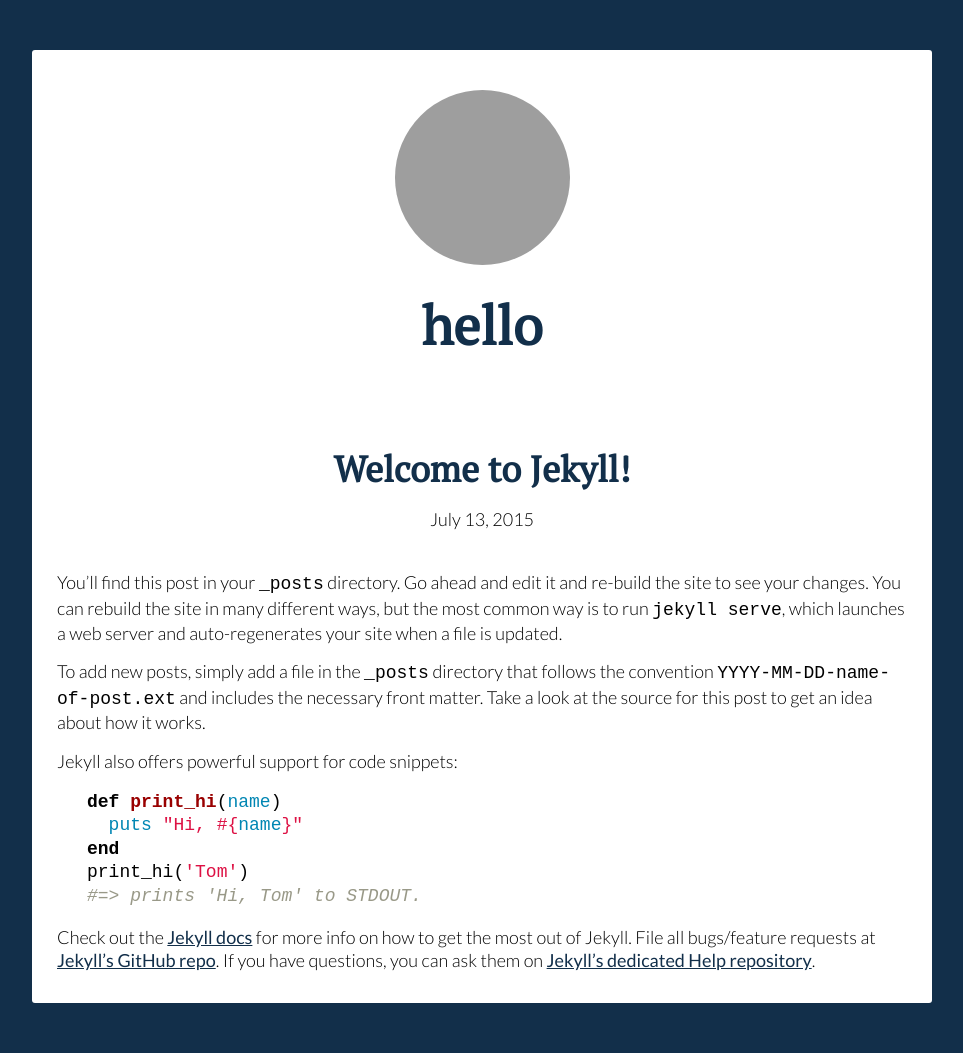
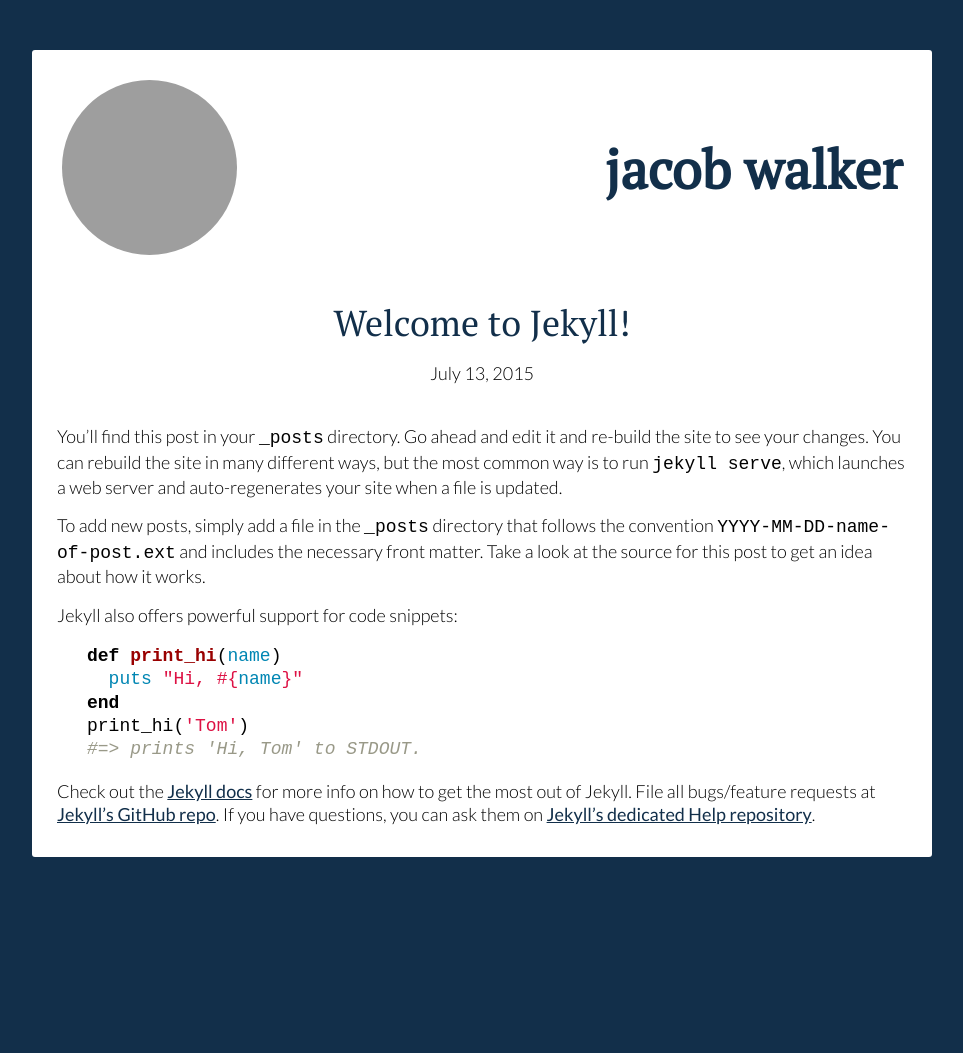
Before and after one commit to jacobwalkr/ja.co.bw, a Jekyll site: the page built from _posts/2015-07-13-welcome-to-jekyll.markdown, in a window 1280 px wide. Shown: the whole page, without its empty margins (158-1121 px from the left). Built offline with Jekyll 4.4.1, drawn with Linux system fonts in a browser that asks for light colours; after the commit the page ends 907 px from its top, so only the background shows below that; grey boxes are pictures that could not be loaded.

Commit message:
Sort out headers on home vs posts and harmonise styling

```diff
--- a/_includes/header.html
+++ b/_includes/header.html
@@ -1,4 +1 @@
-<header>
-    <img class="headshot" src="http://www.gravatar.com/avatar/5c056e7677c157248af7f91a2c118a7d.jpg?s=175" />
-    <h1>hello</h1>
-</header>
+<h1>jacob walker</h1>
--- /dev/null
+++ b/_includes/header_home.html
@@ -0,0 +1 @@
+<h1>hello</h1>
--- a/_layouts/default.html
+++ b/_layouts/default.html
@@ -8,7 +8,15 @@
     {% else %}
         <body>
     {% endif %}
-        {% include header.html %}
+
+        <header class="cf">
+            <img class="headshot" src="http://www.gravatar.com/avatar/5c056e7677c157248af7f91a2c118a7d.jpg?s=175" />
+            {% if page.is_home %}
+                {% include header_home.html %}
+            {% else %}
+                {% include header.html %}
+            {% endif %}
+        </header>
 
         <main>
             {{ content }}
--- a/_sass/_base.scss
+++ b/_sass/_base.scss
@@ -27,14 +27,12 @@
     font: $serif;
     color: $brand-blue;
     margin-bottom: 5px;
-}
-
-h1, h2 {
-    font-weight: $bold;
+    margin-top: 0;
 }
 
 h1 {
     font-size: 3em;
+        font-weight: $bold;
 }
 
 h2 {
@@ -68,15 +66,14 @@
     padding: 40px 40px 10px 40px;
 
     h1 {
-        margin-bottom: -9px;
         margin-top: 25px;
     }
 
     img.headshot {
+        margin: 0 auto;
         display: block;
         height: 175px;
         width: 175px;
-        margin: 0 auto;
         border-radius: 50%;
     }
 }
--- a/_sass/_post.scss
+++ b/_sass/_post.scss
@@ -3,8 +3,35 @@
 body.post {
     max-width: $post-width;
 
+    & > header {
+        h1 {
+            margin-bottom: 0.6em;
+        }
+    }
+
     @media (min-width: $post-bp) {
         margin: 50px auto;
         border-radius: 3px;
     }
+
+    @media (min-width: 700px) {
+        & > header {
+            padding: 30px;
+
+            img.headshot {
+                float: left;
+            }
+
+            h1 {
+                float: right;
+                margin-top: 1em;
+            }
+        }
+    }
 }
+
+header.post-header {
+    padding: 0;
+    text-align: center;
+    margin-bottom: 40px;
+}
--- a/css/main.scss
+++ b/css/main.scss
@@ -19,6 +19,34 @@
 $post-width: 900px;
 $body-margin: 20px;
 
+// Clearfix, from Nicolas Gallagher
+/**
+ * For modern browsers
+ * 1. The space content is one way to avoid an Opera bug when the
+ *    contenteditable attribute is included anywhere else in the document.
+ *    Otherwise it causes space to appear at the top and bottom of elements
+ *    that are clearfixed.
+ * 2. The use of `table` rather than `block` is only necessary if using
+ *    `:before` to contain the top-margins of child elements.
+ */
+.cf:before,
+.cf:after {
+    content: " "; /* 1 */
+    display: table; /* 2 */
+}
+
+.cf:after {
+    clear: both;
+}
+
+/**
+ * For IE 6/7 only
+ * Include this rule to trigger hasLayout and contain floats.
+ */
+.cf {
+    *zoom: 1;
+}
+
 // Import partials from `sass_dir` (defaults to `_sass`)
 @import
         "normalize",
```
